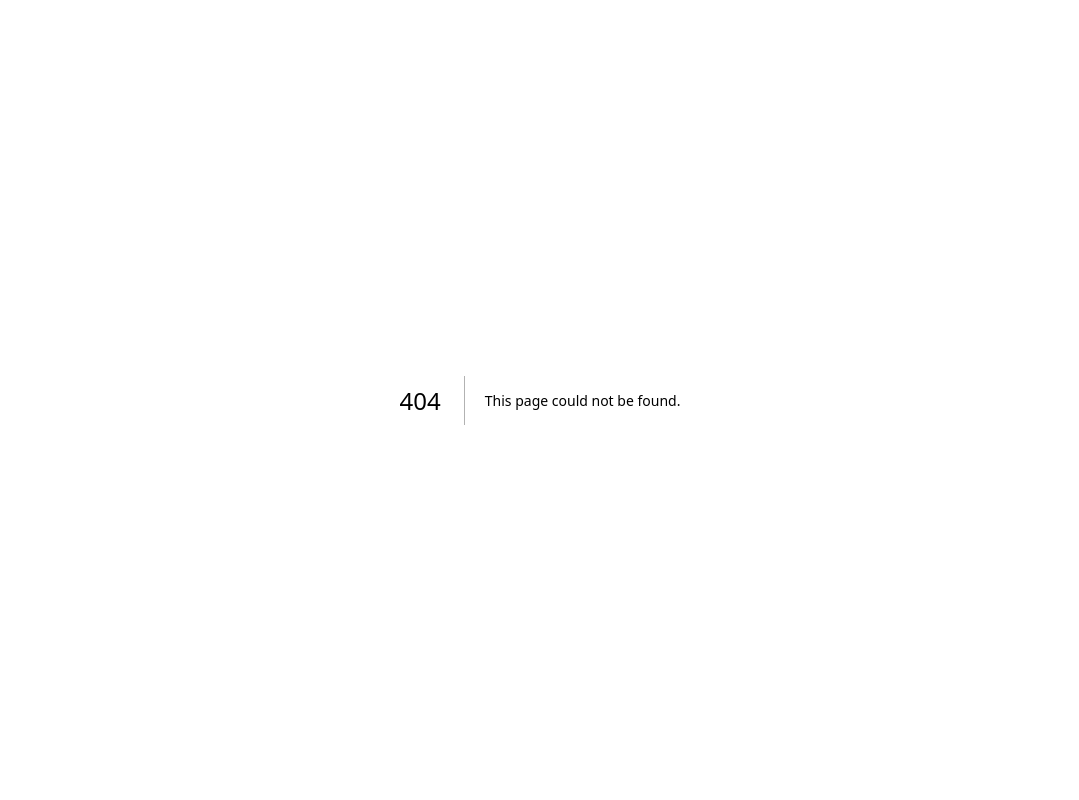
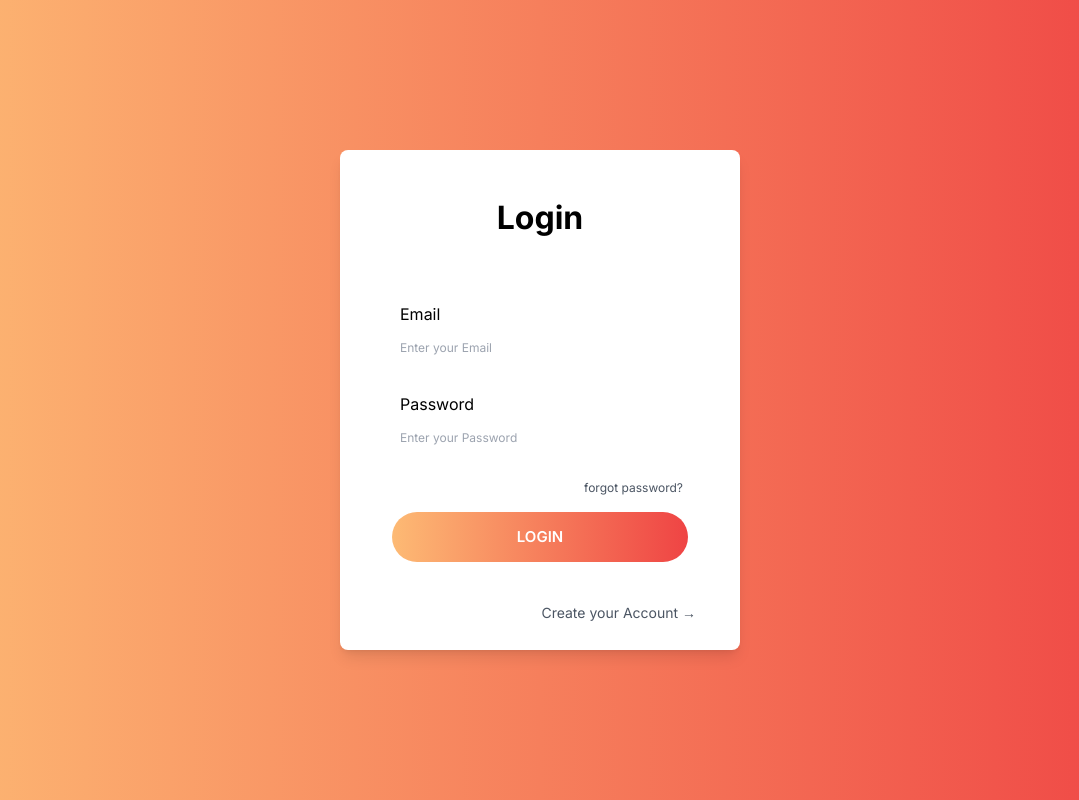
Before and after one commit to nichapa-nop/customer-service-front, a Next.js app: page /login in a window 1280 px wide. Before the commit this address had no page. Shown: the whole page, without its empty margins (100-1179 px from the left). Built offline with nearby package versions, Linux system fonts and the light colour scheme.

Commit message:
fix: forgotpassword page

```diff
--- /dev/null
+++ b/src/actions/login.action.ts
@@ -0,0 +1,30 @@
+"use server";
+import { cookies } from "next/headers";
+
+export async function login({
+  email,
+  password,
+}: {
+  email: string;
+  password: string;
+}) {
+  const res = await fetch(`http://localhost:5000/v1/login`, {
+    headers: {
+      "Content-Type": "application/json",
+    },
+    method: "POST",
+    body: JSON.stringify({
+      email: email,
+      password: password,
+    }),
+  });
+
+  const responseData = await res.json();
+  if (res.ok) {
+    cookies().set("accessToken", responseData.accessToken, {
+      secure: true,
+      httpOnly: true,
+    });
+  }
+  return { data: responseData, success: res.ok };
+}
--- /dev/null
+++ b/src/app/(auth)/forgotpassword/forgotpassword.tsx
@@ -0,0 +1,8 @@
+"use client";
+
+import React from "react";
+import { forgotPassword } from "@/actions/forgotpassword.action";
+
+export default function forgotpassword() {
+  return <div>forgotpassword</div>;
+}
--- /dev/null
+++ b/src/app/(auth)/login/login.css
@@ -0,0 +1,9 @@
+/* p {
+  background-color: yellow;
+} */
+
+/* .circle {
+  background-color: pink;
+  color: green;
+  width: 100px;
+} */
--- /dev/null
+++ b/src/app/(auth)/login/page.tsx
@@ -0,0 +1,101 @@
+"use client";
+
+import "./login.css";
+import React, { useState } from "react";
+import { useRouter } from "next/navigation";
+import toast, { Toaster } from "react-hot-toast";
+import { login } from "@/actions/login.action";
+
+export default function loginPage() {
+  const [email, setEmail] = useState<string>();
+  const [password, setPassword] = useState<string>();
+  const router = useRouter();
+
+  async function handleLogin() {
+    if (!(email && password)) {
+      toast.error("Email & password is required", {
+        // position: "top-right",
+      });
+    }
+    let loginResponse = await login({ email, password });
+    if (loginResponse.success) {
+      toast.success("Login Success!", {
+        // Displays a success message
+        // position: "top-right",
+      });
+    } else {
+      toast.error(loginResponse.data.message, {
+        //   position: "top-right",
+      });
+    }
+  }
+
+  return (
+    <div className="h-screen  bg-gradient-to-r from-orange-300 to-red-500">
+      <div className="flex items-center justify-center min-h-screen">
+        <div className="w-[400px] h-[500px] bg-white shadow-lg rounded-lg p-8 items-center justify-center">
+          <div className="text-center mt-3 mb-8">
+            <p className=" font-bold text-[32px]">Login</p>
+          </div>
+          <div>
+            <div className=" flex flex-col h-[360px] rounded-md p-3 ">
+              <div className="flex flex-col  h-[90px] p-4">
+                <p className=" text-[16px] ">Email</p>
+                <input
+                  type="text"
+                  id="email"
+                  className=" w-[280px] h-[26px] mt-2 rounded-[4px] text-[12px]"
+                  placeholder="Enter your Email"
+                  onChange={(e) => {
+                    e.preventDefault();
+                    setEmail(e.target.value);
+                  }}
+                  value={email}
+                />
+              </div>
+              <div className="flex flex-col  h-[90px] p-4">
+                <p className="text-[16px]">Password</p>
+                <input
+                  type="password"
+                  id="password"
+                  className=" w-[280px] h-[26px]  mt-2 rounded-[4px] text-[12px]"
+                  placeholder="Enter your Password"
+                  onChange={(e) => {
+                    e.preventDefault();
+                    setPassword(e.target.value);
+                  }}
+                  value={password}
+                />
+              </div>
+              <div className="flex flex-col  h-[30px] items-end p-3">
+                <button
+                  type="button"
+                  className=" text-gray-600 border border-transparent  hover:opacity-75 text-[12px]"
+                  //   onClick={() => router.push("/forgotpassword")}
+                >
+                  forgot password?
+                </button>
+              </div>
+              <div className=" flex  h-[70px] items-center justify-center p-2 mt-2">
+                <button
+                  className=" hover:opacity-75 h-[50px] w-full bg-gradient-to-r from-orange-300 to-red-500  rounded-[30px]"
+                  onClick={handleLogin}
+                >
+                  <p className=" text-white font-semibold text-[15px] ">
+                    LOGIN
+                  </p>
+                </button>
+              </div>
+              <div className="flex flex-col mt-8 items-end">
+                <button className="hover:opacity-75 text-gray-600 text-[14px]">
+                  Create your Account →
+                </button>
+              </div>
+            </div>
+          </div>
+        </div>
+        <Toaster position="bottom-center" />
+      </div>
+    </div>
+  );
+}
--- a/src/app/globals.css
+++ b/src/app/globals.css
@@ -3,27 +3,18 @@
 @tailwind utilities;
 
 :root {
-  --foreground-rgb: 0, 0, 0;
-  --background-start-rgb: 214, 219, 220;
-  --background-end-rgb: 255, 255, 255;
 }
 
 @media (prefers-color-scheme: dark) {
   :root {
-    --foreground-rgb: 255, 255, 255;
-    --background-start-rgb: 0, 0, 0;
-    --background-end-rgb: 0, 0, 0;
   }
 }
 
-body {
-  color: rgb(var(--foreground-rgb));
-  background: linear-gradient(
-      to bottom,
-      transparent,
-      rgb(var(--background-end-rgb))
-    )
-    rgb(var(--background-start-rgb));
+@layer base {
+  body {
+    @apply bg-gray-100;
+    /* color: red; */
+  }
 }
 
 @layer utilities {
--- a/src/app/layout.tsx
+++ b/src/app/layout.tsx
@@ -5,8 +5,8 @@ import "./globals.css";
 const inter = Inter({ subsets: ["latin"] });
 
 export const metadata: Metadata = {
-  title: "Create Next App",
-  description: "Generated by create next app",
+  title: "Customer Service",
+  // description: "Generated by create next app",
 };
 
 export default function RootLayout({
```
Also changed, not shown: package.json (+7 -5 lines), src/actions/forgotpassword.action.ts (added, +24 -0 lines), 1 other file (tests, documents, lock files or other folders).
